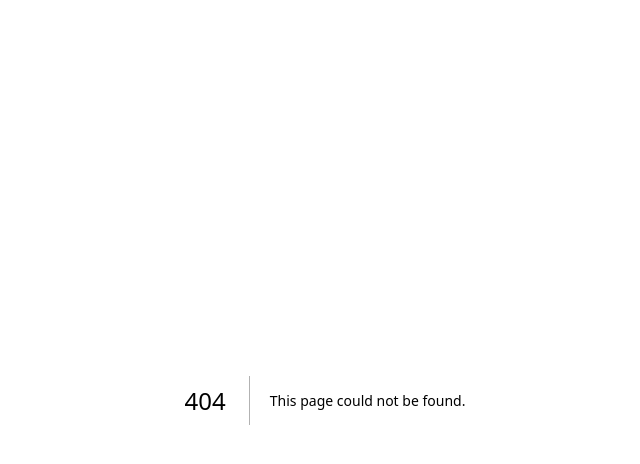
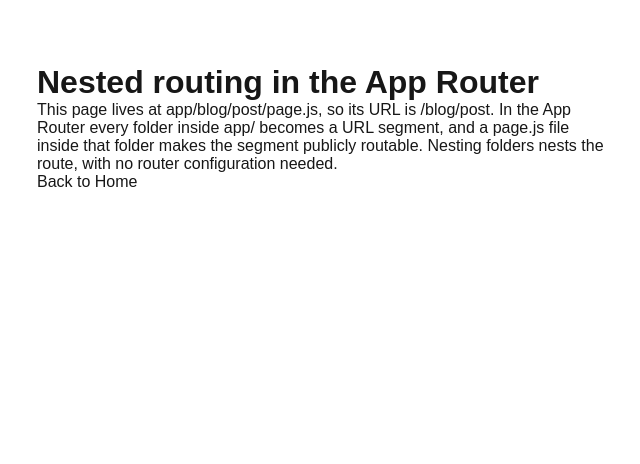
Before and after one commit to martin-holland/nextjs-fundamentals, a Next.js app: page /blog/post in a window 1280 px wide. Before the commit this address had no page. Shown: the top 464 px of the page, without its empty margins (315-955 px from the left). Built offline with nearby package versions, Linux system fonts and the light colour scheme.

Commit message:
Task 6: Create a nested page at /blog/post
Adds app/blog/post/page.js, demonstrating that nested folders inside app/
map directly to nested URL segments in the App Router.

```diff
--- /dev/null
+++ b/app/blog/post/page.js
@@ -0,0 +1,18 @@
+import Link from "next/link";
+
+export default function Post() {
+  return (
+    <main style={{ padding: "4rem 2rem", maxWidth: "40rem", margin: "0 auto" }}>
+      <h1>Nested routing in the App Router</h1>
+      <p>
+        This page lives at app/blog/post/page.js, so its URL is /blog/post. In
+        the App Router every folder inside app/ becomes a URL segment, and a
+        page.js file inside that folder makes the segment publicly routable.
+        Nesting folders nests the route, with no router configuration needed.
+      </p>
+      <p>
+        <Link href="/">Back to Home</Link>
+      </p>
+    </main>
+  );
+}
```
